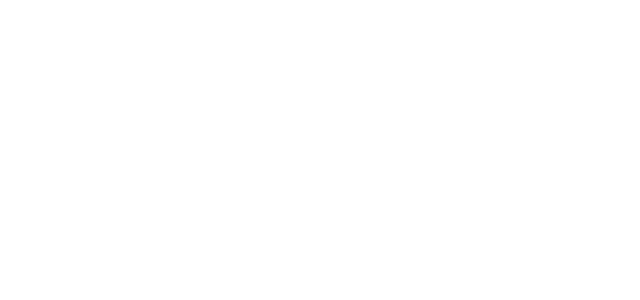
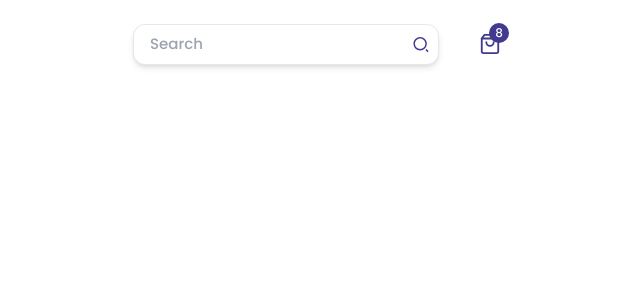
Before and after one commit to MuhdHanish/React-Cart-Test, a React (Vite) app: page / in a window 1280 px wide. Shown: the top 300 px of the page, without its empty margins (633-1273 px from the left). Built offline with nearby package versions, Linux system fonts and the light colour scheme.

Commit message:
feat(navbar): Create and style the Navbar component

```diff
--- a/package.json
+++ b/package.json
@@ -11,7 +11,8 @@
   },
   "dependencies": {
     "react": "^18.2.0",
-    "react-dom": "^18.2.0"
+    "react-dom": "^18.2.0",
+    "react-icons": "^4.11.0"
   },
   "devDependencies": {
     "@types/react": "^18.2.15",
--- a/src/App.jsx
+++ b/src/App.jsx
@@ -1,9 +1,15 @@
+import NavBar from "./components/NavBar/NavBar";
+
 function App() {
   return (
     <>
-
+      <div className="w-screen h-screen p-5">
+        <nav className="flex w-full justify-end">
+          <NavBar/>
+        </nav>
+      </div>
     </>
-  )
+  );
 }
 
 export default App
--- /dev/null
+++ b/src/components/NavBar/NavBar.css
@@ -0,0 +1,19 @@
+.navbar {
+  @apply flex w-full sm:w-1/2 h-fit items-center justify-center gap-10 p-1 text-textColor;
+}
+
+.navbar-input {
+  @apply w-full md:w-1/2 flex items-center p-2 pl-4 border rounded-xl text-[15px] bg-white font-medium shadow-md;
+}
+
+.navbar-input input {
+  @apply outline-none w-full border-none;
+}
+
+.navbar-cartIcone {
+  @apply flex relative
+}
+
+.navbar-cartIcone > div {
+  @apply absolute w-5 h-5 p-1 -right-2 bottom-3 rounded-full text-[12px] bg-textColor text-white font-medium flex items-center justify-center
+}
--- /dev/null
+++ b/src/components/NavBar/NavBar.jsx
@@ -0,0 +1,20 @@
+import "./NavBar.css";
+import { FiShoppingBag } from "react-icons/fi";
+import { RiSearch2Line } from "react-icons/ri";
+
+const NavBar = () => {
+  return (
+    <div className="navbar">
+      <div className="navbar-input">
+        <input type="text" placeholder="Search" spellCheck={false} />
+        <RiSearch2Line style={{ fontSize: "19px" }} />
+      </div>
+      <div className="navbar-cartIcone">
+        <FiShoppingBag style={{ fontSize: "22px" }} />
+        <div>{8}</div>
+      </div>
+    </div>
+  );
+};
+
+export default NavBar;
```
Also changed, not shown: tailwind.config.js (+2 -1 lines), 1 other file (tests, documents, lock files or other folders).
